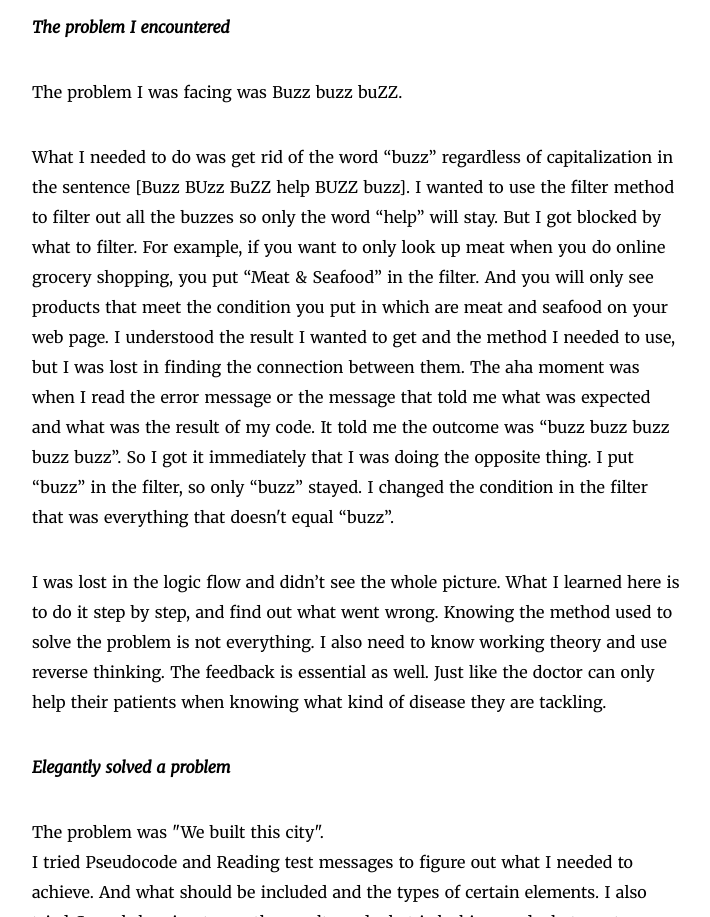
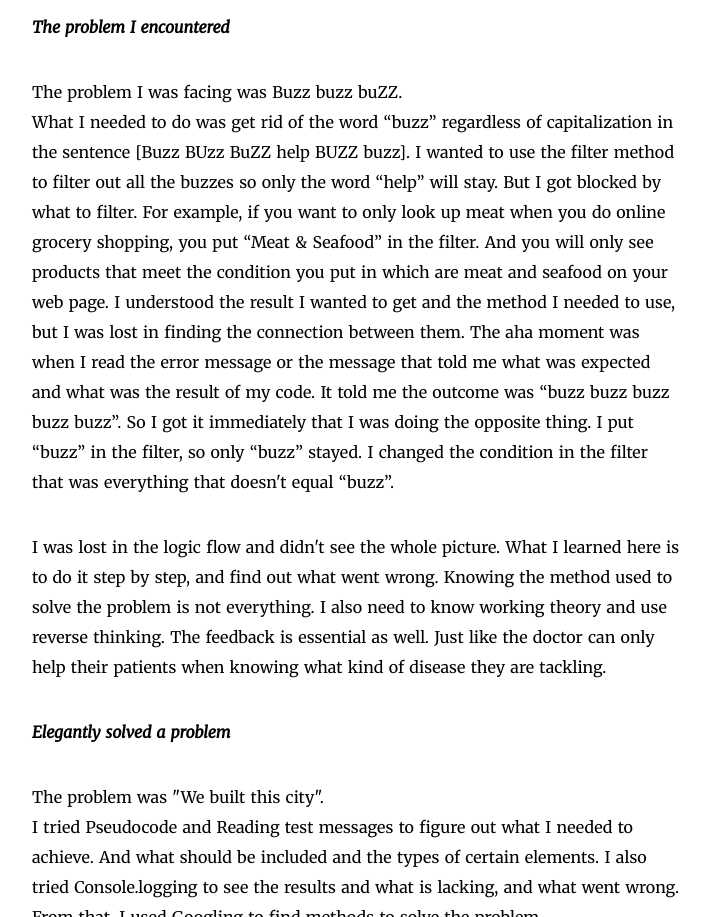
Before and after one commit to yumi-wang/yumi-wang.github.io, a plain HTML site: page blog/problem-solving.html in a window 1280 px wide. Shown: the part 520-1437 px from the top of the page, without its empty margins (283-993 px from the left). Drawn offline with Linux system fonts and the light colour scheme; a web font is replaced by a local one.

Commit message:
fix typo

```diff
--- a/blog/problem-solving.html
+++ b/blog/problem-solving.html
@@ -43,14 +43,11 @@
 
               <p>
                 The problem I was facing was Buzz buzz buZZ.
+                <br />What I needed to do was get rid of the word “buzz” regardless of capitalization in the sentence [Buzz BUzz BuZZ help BUZZ buzz]. I wanted to use the filter method to filter out all the buzzes so only the word “help” will stay. But I got blocked by what to filter. For example, if you want to only look up meat when you do online grocery shopping, you put “Meat & Seafood” in the filter. And you will only see products that meet the condition you put in which are meat and seafood on your web page. I understood the result I wanted to get and the method I needed to use, but I was lost in finding the connection between them. The aha moment was when I read the error message or the message that told me what was expected and what was the result of my code. It told me the outcome was “buzz buzz buzz buzz buzz”. So I got it immediately that I was doing the opposite thing. I put “buzz” in the filter, so only “buzz” stayed. I changed the condition in the filter that was everything that doesn't equal “buzz”.
               </p>
 
               <p>
-                What I needed to do was get rid of the word “buzz” regardless of capitalization in the sentence [Buzz BUzz BuZZ help BUZZ buzz]. I wanted to use the filter method to filter out all the buzzes so only the word “help” will stay. But I got blocked by what to filter. For example, if you want to only look up meat when you do online grocery shopping, you put “Meat & Seafood” in the filter. And you will only see products that meet the condition you put in which are meat and seafood on your web page. I understood the result I wanted to get and the method I needed to use, but I was lost in finding the connection between them. The aha moment was when I read the error message or the message that told me what was expected and what was the result of my code. It told me the outcome was “buzz buzz buzz buzz buzz”. So I got it immediately that I was doing the opposite thing. I put “buzz” in the filter, so only “buzz” stayed. I changed the condition in the filter that was everything that doesn't equal “buzz”.
-              </p>
-
-              <p>
-                I was lost in the logic flow and didn’t see the whole picture. What I learned here is to do it step by step, and find out what went wrong. Knowing the method used to solve the problem is not everything. I also need to know working theory and use reverse thinking. The feedback is essential as well. Just like the doctor can only help their patients when knowing what kind of disease they are tackling.
+                I was lost in the logic flow and didn't see the whole picture. What I learned here is to do it step by step, and find out what went wrong. Knowing the method used to solve the problem is not everything. I also need to know working theory and use reverse thinking. The feedback is essential as well. Just like the doctor can only help their patients when knowing what kind of disease they are tackling.
               </p>
 
               <p>
```
Also changed, not shown: blog/neuroplasticity.html (+2 -2 lines).
